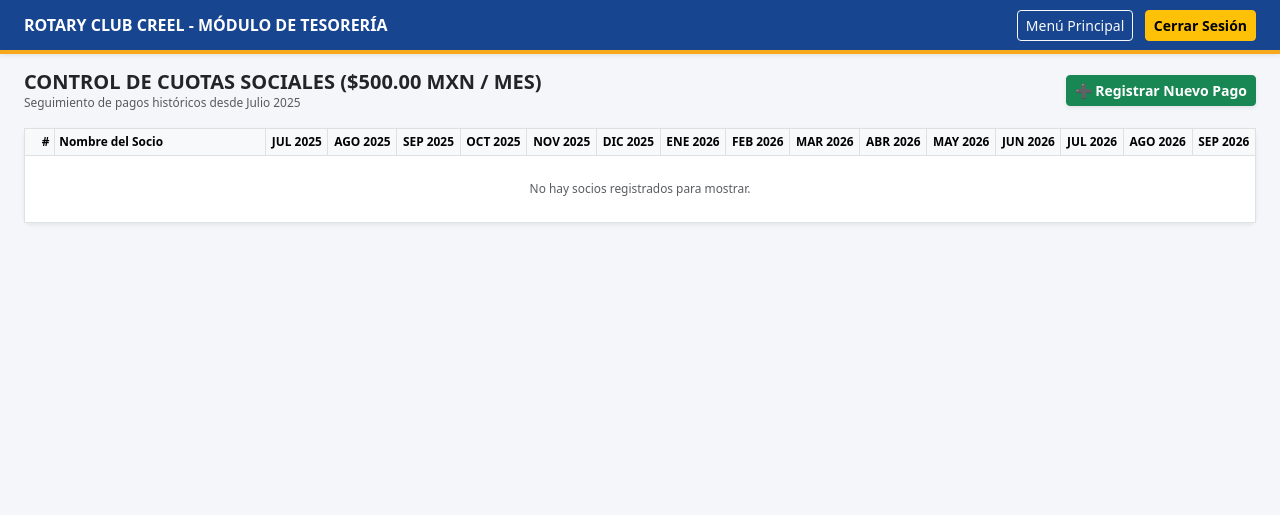
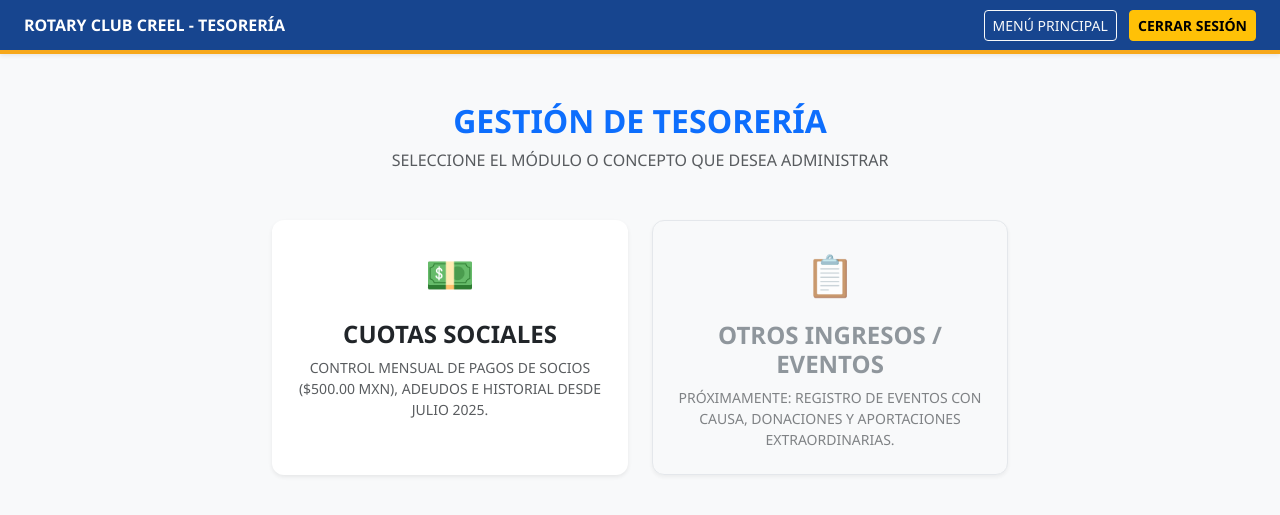
Before and after one commit to Patricio-adm/rotarycreel, a Flask app: page /tesoreria in a window 1280 px wide. Shown: the top 515 px of the page. Run offline with Flask 3, Linux system fonts and the light colour scheme; the visitor is signed in with stand-in values (Sample User, id 1).

Commit message:
ACTUALIZACION

```diff
--- a/app.py
+++ b/app.py
@@ -58,7 +58,7 @@ class PagoCuota(db.Model):
     __tablename__ = 'pagos_cuotas'
     id = db.Column(db.Integer, primary_key=True)
     socio_id = db.Column(db.Integer, db.ForeignKey('socios.id'), nullable=False)
-    mes_anio = db.Column(db.String(20), nullable=False)  # Ej. "JULIO 2025", "AGOSTO 2025"
+    mes_anio = db.Column(db.String(20), nullable=False)  # Ej. "JUL 2025"
     monto = db.Column(db.Float, default=500.0)
     metodo_pago = db.Column(db.String(50))  # EFECTIVO o TRANSFERENCIA
     fecha_pago = db.Column(db.Date, default=datetime.utcnow)
@@ -256,22 +256,30 @@ def eliminar_autoridad(id):
     flash('Autoridad eliminada correctamente', 'success')
     return redirect(url_for('gestion_autoridades'))
 
-# --- MÓDULO DE TESORERÍA Y CUOTAS SOCIALES ---
+# --- MÓDULO DE TESORERÍA ---
 @app.route('/tesoreria')
 def modulo_tesoreria():
     if 'user_id' not in session:
         return redirect(url_for('login'))
+    return render_template('tesoreria_menu.html')
+
+@app.route('/tesoreria/cuotas-sociales')
+def cuotas_sociales():
+    if 'user_id' not in session:
+        return redirect(url_for('login'))
 
     socios = Socio.query.order_by(Socio.nombre_completo).all()
-
-    # Generar lista de meses desde JULIO 2025 hasta el mes actual (SEP 2026 o posterior)
     meses_control = [
         "JUL 2025", "AGO 2025", "SEP 2025", "OCT 2025", "NOV 2025", "DIC 2025",
         "ENE 2026", "FEB 2026", "MAR 2026", "ABR 2026", "MAY 2026", "JUN 2026",
         "JUL 2026", "AGO 2026", "SEP 2026"
     ]
 
-    return render_template('tesoreria.html', socios=socios, meses=meses_control)
+    # Comprobar si acabamos de registrar un pago para mostrar el modal de recibo automático
+    ultimo_pago_id = request.args.get('recibo_id')
+    ultimo_pago = PagoCuota.query.get(ultimo_pago_id) if ultimo_pago_id else None
+
+    return render_template('tesoreria.html', socios=socios, meses=meses_control, ultimo_pago=ultimo_pago)
 
 @app.route('/tesoreria/registrar-pago', methods=['POST'])
 def registrar_pago_cuota():
@@ -279,13 +287,13 @@ def registrar_pago_cuota():
         return redirect(url_for('login'))
 
     socio_id = request.form.get('socio_id')
-    meses_pagados = request.form.getlist('meses') # Lista de meses seleccionados
+    meses_pagados = request.form.getlist('meses')
     metodo = request.form.get('metodo_pago')
     referencia = to_upper(request.form.get('referencia'))
 
+    ultimo_pago_creado = None
     if socio_id and meses_pagados:
         for m in meses_pagados:
-            # Verificar si ya existe pago para ese mes
             existente = PagoCuota.query.filter_by(socio_id=socio_id, mes_anio=m).first()
             if not existente:
                 nuevo_pago = PagoCuota(
@@ -296,12 +304,17 @@ def registrar_pago_cuota():
                     referencia=referencia
                 )
                 db.session.add(nuevo_pago)
+                db.session.flush() # Para obtener el ID
+                ultimo_pago_creado = nuevo_pago
         db.session.commit()
-        flash('Pago(s) de cuota registrado(s) correctamente', 'success')
+        flash('Pago(s) registrado(s) correctamente.', 'success')
+
+        if ultimo_pago_creado:
+            return redirect(url_for('cuotas_sociales', recibo_id=ultimo_pago_creado.id))
     else:
-        flash('Debe seleccionar al menos un mes y un socio', 'warning')
+        flash('Debe seleccionar al menos un mes y un socio.', 'warning')
 
-    return redirect(url_for('modulo_tesoreria'))
+    return redirect(url_for('cuotas_sociales'))
 
 @app.route('/tesoreria/recibo/<int:pago_id>')
 def ver_recibo(pago_id):
@@ -309,7 +322,6 @@ def ver_recibo(pago_id):
         return redirect(url_for('login'))
     pago = PagoCuota.query.get_or_404(pago_id)
 
-    # Formatear fecha actual en español
     meses_es = {"January": "ENERO", "February": "FEBRERO", "March": "MARZO", "April": "ABRIL", "May": "MAYO", "June": "JUNIO", "July": "JULIO", "August": "AGOSTO", "September": "SEPTIEMBRE", "October": "OCTUBRE", "November": "NOVIEMBRE", "December": "DICIEMBRE"}
     dias_es = {"Monday": "LUNES", "Tuesday": "MARTES", "Wednesday": "MIÉRCOLES", "Thursday": "JUEVES", "Friday": "VIERNES", "Saturday": "SÁBADO", "Sunday": "DOMINGO"}
 
--- a/templates/tesoreria.html
+++ b/templates/tesoreria.html
@@ -3,23 +3,22 @@
 <head>
     <meta charset="UTF-8">
     <meta name="viewport" content="width=device-width, initial-scale=1.0">
-    <title>Tesorería - Cuotas Sociales - Rotary Club Creel</title>
+    <title>Cuotas Sociales - Tesorería Rotary Club Creel</title>
     <link href="https://cdn.jsdelivr.net/npm/bootstrap@5.3.0/dist/css/bootstrap.min.css" rel="stylesheet">
     <style>
-        body { background-color: #f4f6f9; font-size: 0.85rem; }
+        body { background-color: #f4f6f9; font-size: 0.85rem; text-transform: uppercase; }
         .navbar-rotary { background-color: #17458F; border-bottom: 4px solid #F7A81B; }
-        .btn-rotary { background-color: #17458F; color: white; font-weight: 600; }
-        .btn-rotary:hover { background-color: #0f326b; color: white; }
         .table-fixed th, .table-fixed td { white-space: nowrap; vertical-align: middle; text-align: center; }
         .table-fixed th:nth-child(2), .table-fixed td:nth-child(2) { text-align: left; }
-        input[type="text"] { text-transform: uppercase; }
+        /* Estilo para el recibo dentro del modal para captura limpia */
+        .receipt-modal-box { background: white; padding: 25px; border: 2px solid #17458F; border-radius: 8px; color: #000; }
     </style>
 </head>
 <body>
 
     <!-- Barra Superior -->
     <nav class="navbar navbar-dark navbar-rotary px-4 mb-3 shadow-sm py-2">
-        <a class="navbar-brand fw-bold fs-6 text-uppercase" href="{{ url_for('menu_principal') }}">Rotary Club Creel - Módulo de Tesorería</a>
+        <a class="navbar-brand fw-bold fs-6" href="{{ url_for('modulo_tesoreria') }}">← Volver a Tesorería</a>
         <div>
             <a href="{{ url_for('menu_principal') }}" class="btn btn-outline-light btn-sm me-2">Menú Principal</a>
             <a href="{{ url_for('logout') }}" class="btn btn-warning btn-sm fw-bold">Cerrar Sesión</a>
@@ -41,7 +40,7 @@
 
         <div class="d-flex justify-content-between align-items-center mb-3">
             <div>
-                <h5 class="fw-bold text-dark mb-0 text-uppercase">Control de Cuotas Sociales ($500.00 MXN / Mes)</h5>
+                <h5 class="fw-bold text-dark mb-0">Control de Cuotas Sociales ($500.00 MXN / Mes)</h5>
                 <p class="text-muted small mb-0">Seguimiento de pagos históricos desde Julio 2025</p>
             </div>
             <div>
@@ -70,7 +69,7 @@
                                 {% for socio in socios %}
                                 <tr>
                                     <td class="ps-3 fw-bold text-secondary">{{ socio.numero_socio or loop.index }}</td>
-                                    <td class="fw-bold text-dark text-start" style="text-transform: uppercase;">{{ socio.nombre_completo }}</td>
+                                    <td class="fw-bold text-dark text-start">{{ socio.nombre_completo }}</td>
 
                                     {% for m in meses %}
                                         {% set ns = namespace(pago_encontrado=None) %}
@@ -78,7 +77,7 @@
                                             {% if p.mes_anio == m %}
                                                 {% set ns.pago_encontrado = p %}
                                             {% endif %}
-                                        {% endfor %}
+                                        endfor %}
 
                                         <td>
                                             {% if ns.pago_encontrado %}
@@ -119,7 +118,7 @@
                             <select class="form-select form-select-sm" name="socio_id" required>
                                 <option value="">-- SELECCIONE SOCIO --</option>
                                 {% for socio in socios %}
-                                    <option value="{{ socio.id }}" style="text-transform: uppercase;">{{ socio.nombre_completo }}</option>
+                                    <option value="{{ socio.id }}">{{ socio.nombre_completo }}</option>
                                 {% endfor %}
                             </select>
                         </div>
@@ -161,6 +160,49 @@
         </div>
     </div>
 
+    <!-- Modal Automático de Recibo Exitoso (Para Captura y WhatsApp) -->
+    {% if ultimo_pago %}
+    <div class="modal fade show" id="modalReciboExito" tabindex="-1" aria-hidden="true" style="display: block; background: rgba(0,0,0,0.6);">
+        <div class="modal-dialog modal-dialog-centered">
+            <div class="modal-content">
+                <div class="modal-header bg-success text-white py-2">
+                    <h6 class="modal-title fw-bold">¡Pago Registrado con Éxito!</h6>
+                    <a href="{{ url_for('cuotas_sociales') }}" class="btn-close btn-close-white"></a>
+                </div>
+                <div class="modal-body p-4">
+                    <p class="text-muted small text-center mb-3">Puede tomar captura de pantalla a este recibo para enviarlo por WhatsApp al socio:</p>
+
+                    <!-- Vista previa del Recibo -->
+                    <div class="receipt-modal-box">
+                        <div class="d-flex justify-content-between align-items-center border-bottom pb-2 mb-3">
+                            <div>
+                                <strong class="text-primary fs-6">ROTARY CLUB CREEL</strong><br>
+                                <span class="text-muted" style="font-size: 10px;">DISTRITO 4110</span>
+                            </div>
+                            <div class="text-end" style="font-size: 10px;">
+                                TESORERÍA CLUB CREEL
+                            </div>
+                        </div>
+                        <p class="mb-1"><strong>RECIBI DE:</strong> {{ ultimo_pago.socio.nombre_completo }}</p>
+                        <p class="mb-1"><strong>CANTIDAD:</strong> ${{ "%.2f" | format(ultimo_pago.monto) }} MXN</p>
+                        <p class="mb-1"><strong>CONCEPTO:</strong> CUOTA SOCIAL MES DE {{ ultimo_pago.mes_anio }}</p>
+                        <p class="mb-3"><strong>MÉTODO:</strong> {{ ultimo_pago.metodo_pago }} {% if ultimo_pago.referencia %}- REF: {{ ultimo_pago.referencia }}{% endif %}</p>
+
+                        <div class="text-center mt-4">
+                            <span class="fw-bold" style="font-size: 11px;">PATRICIO ZAMORANO CACERES</span><br>
+                            <span class="text-muted" style="font-size: 9px;">TESORERO CLUB CREEL 2026-2027</span>
+                        </div>
+                    </div>
+                </div>
+                <div class="modal-footer py-2 justify-content-between">
+                    <a href="{{ url_for('ver_recibo', pago_id=ultimo_pago.id) }}" target="_blank" class="btn btn-primary btn-sm fw-bold">🖨️ Ver Recibo Completo</a>
+                    <a href="{{ url_for('cuotas_sociales') }}" class="btn btn-secondary btn-sm">Aceptar / Cerrar</a>
+                </div>
+            </div>
+        </div>
+    </div>
+    {% endif %}
+
     <script src="https://cdn.jsdelivr.net/npm/bootstrap@5.3.0/dist/js/bootstrap.bundle.min.js"></script>
 </body>
 </html>
--- /dev/null
+++ b/templates/tesoreria_menu.html
@@ -0,0 +1,57 @@
+<!DOCTYPE html>
+<html lang="es">
+<head>
+    <meta charset="UTF-8">
+    <meta name="viewport" content="width=device-width, initial-scale=1.0">
+    <title>Módulo de Tesorería - Rotary Club Creel</title>
+    <link href="https://cdn.jsdelivr.net/npm/bootstrap@5.3.0/dist/css/bootstrap.min.css" rel="stylesheet">
+    <style>
+        body { background-color: #f8f9fa; font-family: 'Segoe UI', Tahoma, Geneva, Verdana, sans-serif; text-transform: uppercase; }
+        .navbar-rotary { background-color: #17458F; border-bottom: 4px solid #F7A81B; }
+        .card-menu { transition: transform 0.2s, box-shadow 0.2s; border: none; border-radius: 12px; }
+        .card-menu:hover { transform: translateY(-5px); box-shadow: 0 10px 20px rgba(0,0,0,0.15); }
+    </style>
+</head>
+<body>
+
+    <!-- Barra Superior -->
+    <nav class="navbar navbar-dark navbar-rotary px-4 mb-4 shadow-sm py-2">
+        <a class="navbar-brand fw-bold fs-6" href="{{ url_for('menu_principal') }}">Rotary Club Creel - Tesorería</a>
+        <div>
+            <a href="{{ url_for('menu_principal') }}" class="btn btn-outline-light btn-sm me-2">Menú Principal</a>
+            <a href="{{ url_for('logout') }}" class="btn btn-warning btn-sm fw-bold">Cerrar Sesión</a>
+        </div>
+    </nav>
+
+    <div class="container my-5">
+        <div class="text-center mb-5">
+            <h2 class="fw-bold text-primary">Gestión de Tesorería</h2>
+            <p class="text-muted">Seleccione el módulo o concepto que desea administrar</p>
+        </div>
+
+        <div class="row justify-content-center g-4">
+            <!-- Opción Cuotas Sociales -->
+            <div class="col-md-4">
+                <a href="{{ url_for('cuotas_sociales') }}" class="text-decoration-none">
+                    <div class="card card-menu shadow-sm p-4 text-center bg-white h-100">
+                        <div class="fs-1 mb-3">💵</div>
+                        <h4 class="fw-bold text-dark mb-2">Cuotas Sociales</h4>
+                        <p class="text-muted small mb-0">Control mensual de pagos de socios ($500.00 MXN), adeudos e historial desde julio 2025.</p>
+                    </div>
+                </a>
+            </div>
+
+            <!-- Próximos módulos de tesorería -->
+            <div class="col-md-4">
+                <div class="card card-menu shadow-sm p-4 text-center bg-light h-100 border opacity-75">
+                    <div class="fs-1 mb-3">📋</div>
+                    <h4 class="fw-bold text-secondary mb-2">Otros Ingresos / Eventos</h4>
+                    <p class="text-muted small mb-0">Próximamente: Registro de eventos con causa, donaciones y aportaciones extraordinarias.</p>
+                </div>
+            </div>
+        </div>
+    </div>
+
+    <script src="https://cdn.jsdelivr.net/npm/bootstrap@5.3.0/dist/js/bootstrap.bundle.min.js"></script>
+</body>
+</html>
```
